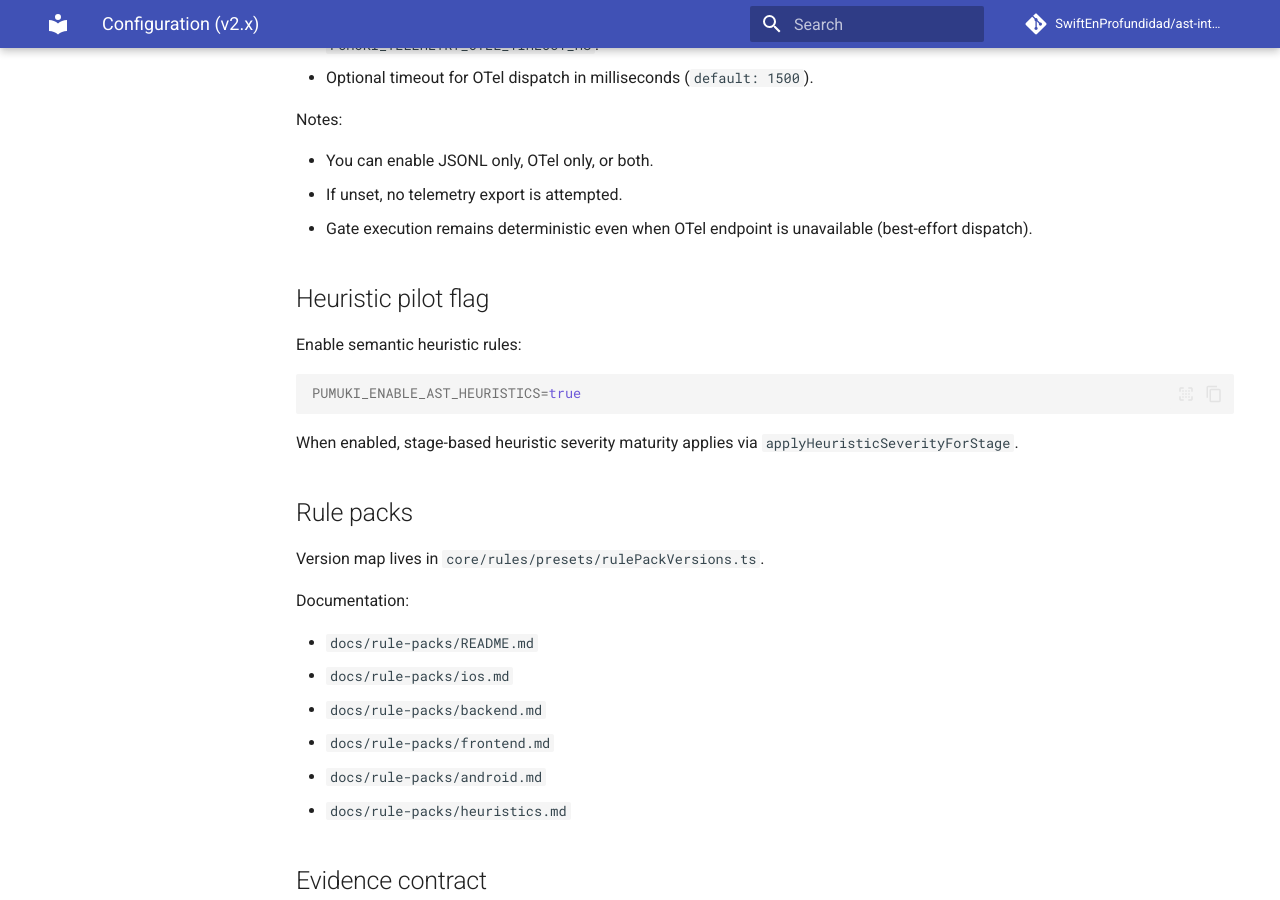
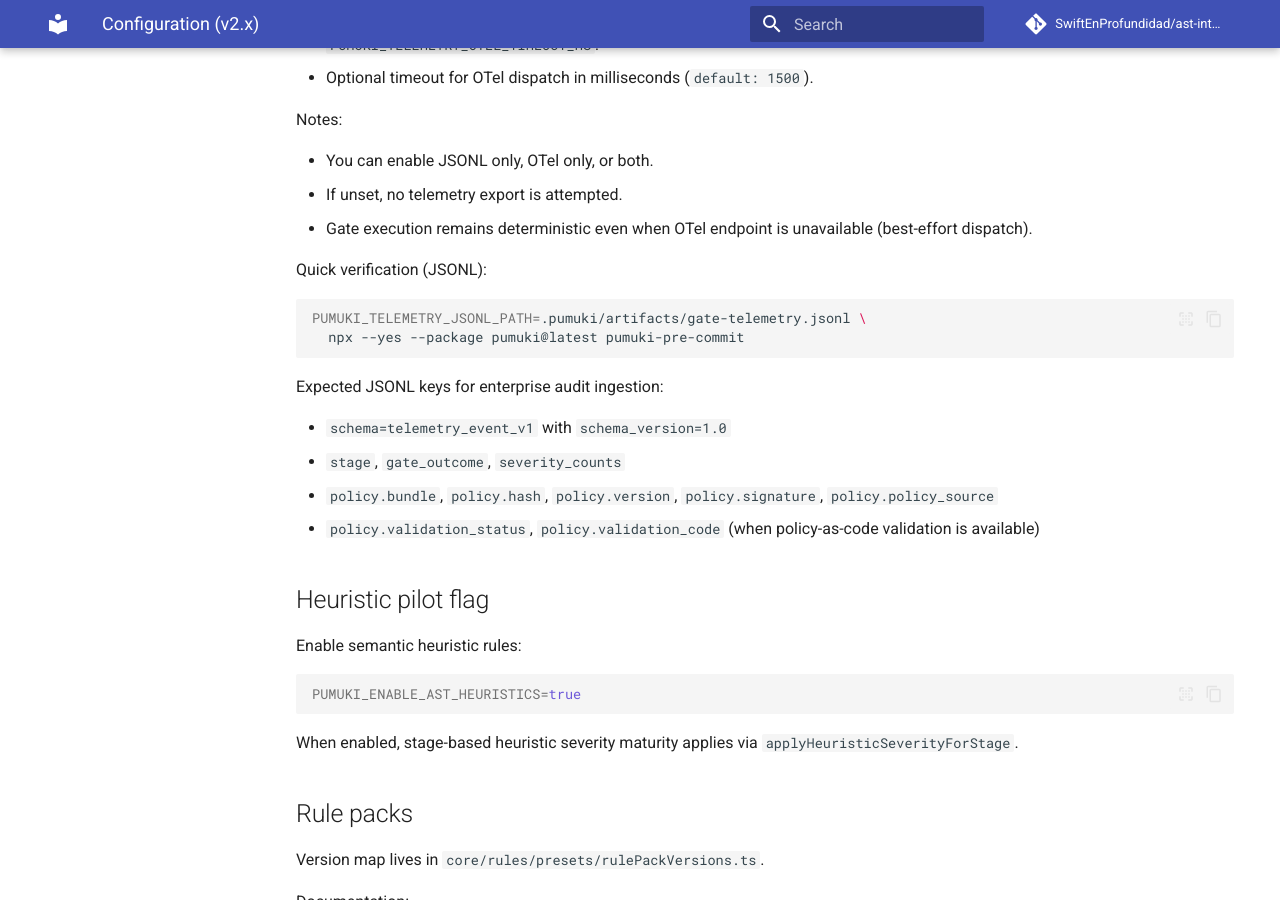
Before and after one commit to SwiftEnProfundidad/ast-intelligence-hooks, an MkDocs documentation site: the page built from docs/CONFIGURATION.md, in a window 1280 px wide and 900 px high, scrolled down 2788 px. Built offline with MkDocs 1.6.1 and Material for MkDocs 9.7.7, drawn with Linux system fonts in a browser that asks for light colours; comment, search, counter and statistics services are not loaded.

Commit message:
test(telemetry): harden jsonl audit contract assertions

````diff
--- a/docs/CONFIGURATION.md
+++ b/docs/CONFIGURATION.md
@@ -117,6 +117,20 @@ Notes:
 - If unset, no telemetry export is attempted.
 - Gate execution remains deterministic even when OTel endpoint is unavailable (best-effort dispatch).
 
+Quick verification (JSONL):
+
+```bash
+PUMUKI_TELEMETRY_JSONL_PATH=.pumuki/artifacts/gate-telemetry.jsonl \
+  npx --yes --package pumuki@latest pumuki-pre-commit
+```
+
+Expected JSONL keys for enterprise audit ingestion:
+
+- `schema=telemetry_event_v1` with `schema_version=1.0`
+- `stage`, `gate_outcome`, `severity_counts`
+- `policy.bundle`, `policy.hash`, `policy.version`, `policy.signature`, `policy.policy_source`
+- `policy.validation_status`, `policy.validation_code` (when policy-as-code validation is available)
+
 ## Heuristic pilot flag
 
 Enable semantic heuristic rules:
````
Also changed, not shown: 1 other file.
